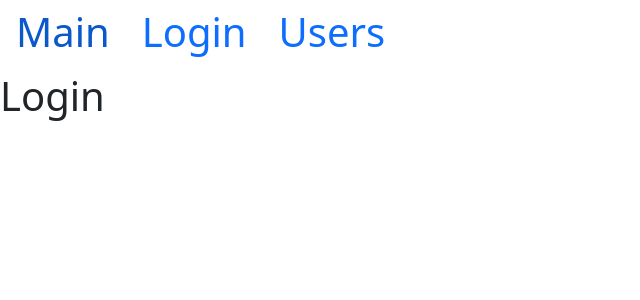
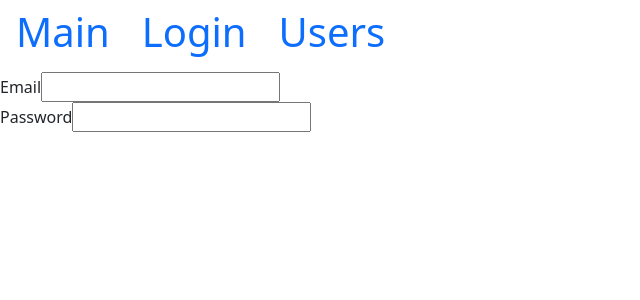
Before and after one commit to Grekalimbus/KP-1-React-Task, a React (Create React App) app: page /login in a window 1280 px wide. Shown: the top 300 px of the page, without its empty margins (0-640 px from the left). Built offline with nearby package versions, Linux system fonts and the light colour scheme.

Commit message:
create basic form

```diff
--- a/src/App.js
+++ b/src/App.js
@@ -3,7 +3,7 @@ import { Users } from "./app/components/users";
 import { Switch, Route } from "react-router-dom";
 import NavBar from "./app/components/navBar";
 import MainPage from "./app/components/mainPage";
-import Login from "./app/components/login";
+import Login from "./app/layouts/login";
 
 export function App() {
     return (
--- a/src/app/components/login.jsx
+++ /dev/null
@@ -1,7 +0,0 @@
-import React from "react";
-
-const Login = () => {
-    return <h1>Login</h1>;
-};
-
-export default Login;
--- /dev/null
+++ b/src/app/layouts/login.jsx
@@ -0,0 +1,18 @@
+import React from "react";
+
+const Login = () => {
+    return (
+        <form>
+            <div>
+                <label htmlFor="email">Email</label>
+                <input type="text" id="email"></input>
+            </div>
+            <div>
+                <label htmlFor="password">Password </label>
+                <input type="password" id="password"></input>
+            </div>
+        </form>
+    );
+};
+
+export default Login;
```
Also changed, not shown: src/app/layouts/main.jsx (added, +7 -0 lines), src/app/layouts/users.jsx (added, +7 -0 lines).
